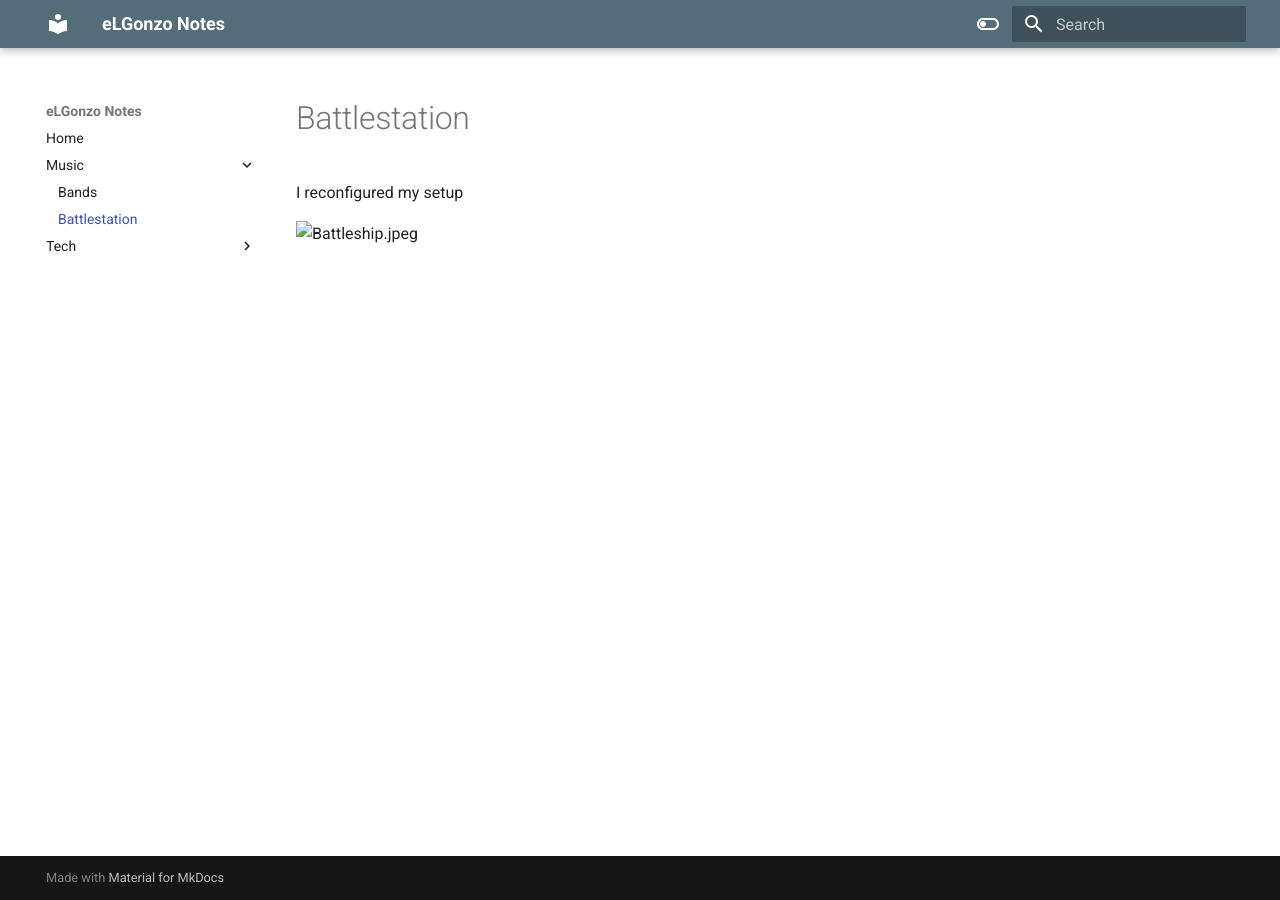
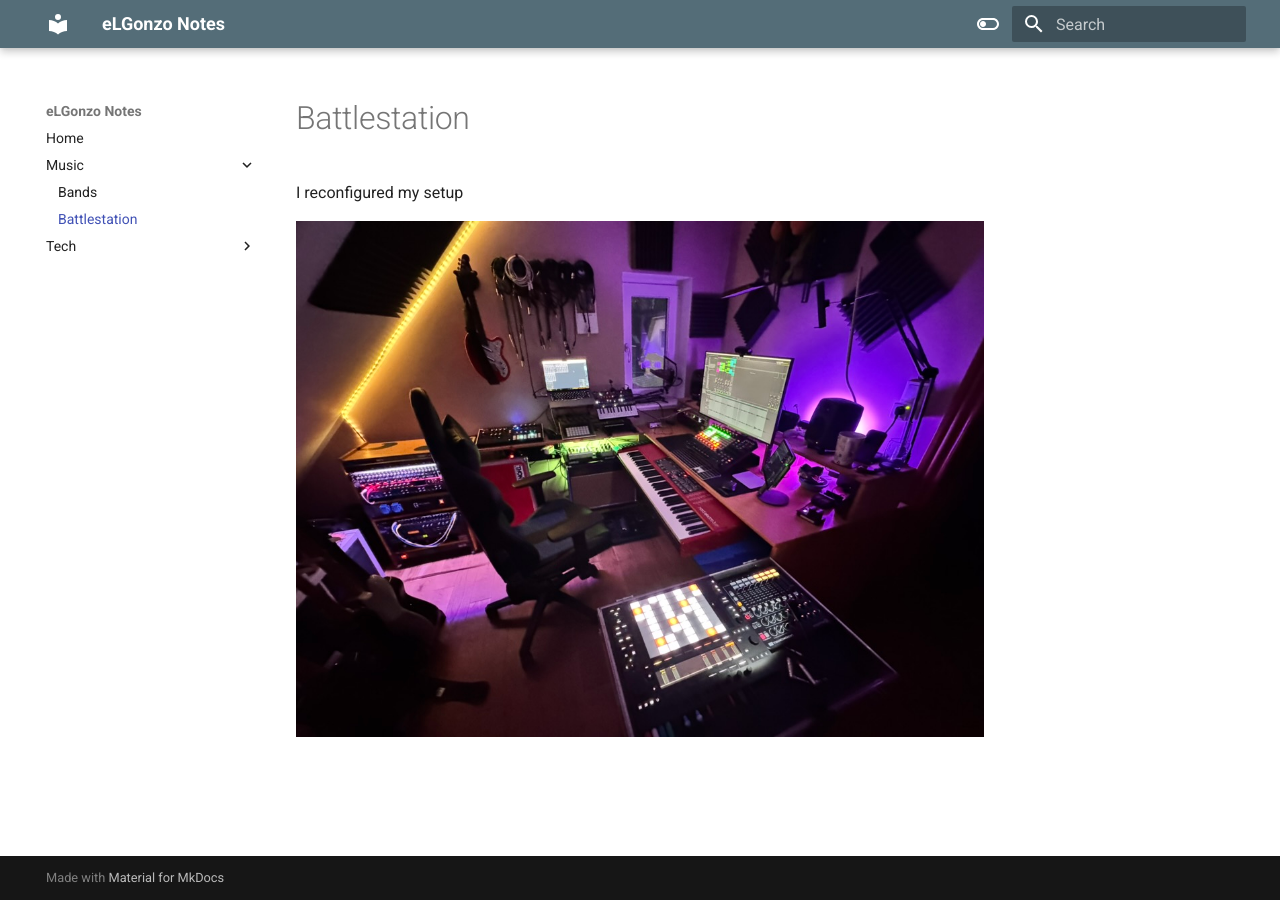
Before and after one commit to elgonzode/elgonzode.github.io, an MkDocs documentation site: the page built from docs/Music/Making.md, in a window 1280 px wide. Built offline with MkDocs 1.6.1 and Material for MkDocs 9.7.7, drawn with Linux system fonts in a browser that asks for light colours.

Commit message:
external absolute LInk

```diff
--- a/docs/Music/Making.md
+++ b/docs/Music/Making.md
@@ -2,4 +2,4 @@
 
 I reconfigured my setup
 
-![Battleship.jpeg](/Battleship.jpeg)
+![Battleship.jpeg](https://github.com/elgonzode/elgonzode.github.io/blob/main/Battleship.jpeg?raw=true)
--- a/mkdocs.yml
+++ b/mkdocs.yml
@@ -51,6 +51,7 @@ markdown_extensions:
 plugins:
   - search
   - roamlinks
+  - pub-obsidian
 
 
 extra_javascript:
```
